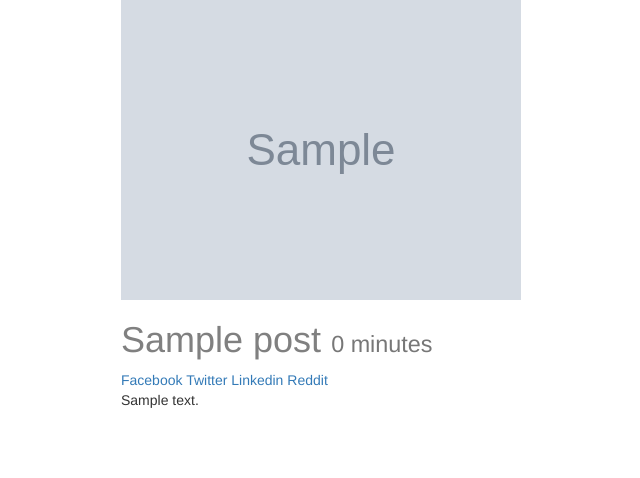
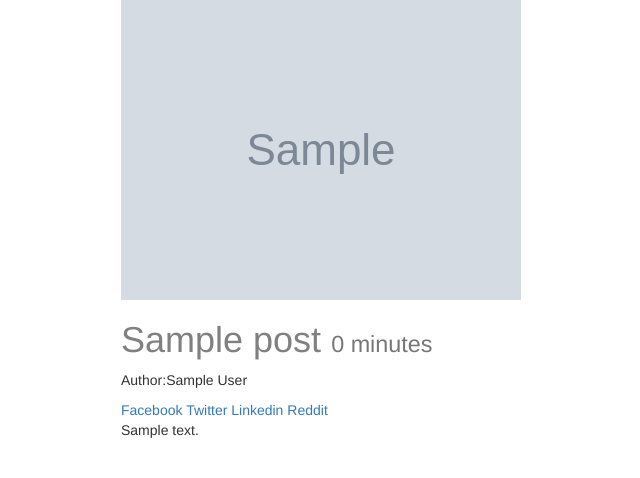
Before and after one commit to deadlyhallows/product-based, a Django app: page /1/ in a window 1280 px wide. Shown: the top 478 px of the page, without its empty margins (249-889 px from the left). Run offline with Django 3.2, Linux system fonts and the light colour scheme; tables that the repository leaves empty hold one stand-in row (values such as "Sample post"); grey boxes marked "Sample" are stand-in pictures; some libraries are stand-ins or nearby versions.

Commit message:
feat:added user(changes)

```diff
--- a/posts/templates/post_detail.html
+++ b/posts/templates/post_detail.html
@@ -8,8 +8,8 @@
             <img src="{{ objs.image.url }}" class="img-responsive"/>
         {% endif %}
         <h1>{{ title }} <small>{{ objs.timestamp|timesince }}</small></h1>
-        {% if request.user.get_full_name %}
-            <p>Author:{{ request.user.get_full_name }}</p>
+        {% if objs.user.get_full_name %}
+            <p>Author:{{ objs.user.get_full_name }}</p>
         {% endif %}
 
 
--- a/posts/templates/post_list.html
+++ b/posts/templates/post_list.html
@@ -13,7 +13,7 @@
                 {% endif %}
              <div class="caption">
                 <h3><a href="{% url "posts:detail" id=obj1.id %}">{{ obj1.title }} <small>{{ obj1.timestamp|timesince }}</small></a></h3>
-                 {% if request.user.get_full_name %}<p>Author:{{ request.user.get_full_name }}</p>{% endif %}
+                 {% if obj1.user.get_full_name %}<p>Author:{{ obj1.user.get_full_name }}</p>{% endif %}
                 <p>{{ obj1.content |linebreaks|truncatechars:120}}</p>
                  <p><a href="{% url "posts:detail" id=obj1.id %}" class="btn btn-primary" role="button">View</a></p>
              </div>
```
Also changed, not shown: posts/migrations/0002_post_user.py (added).
